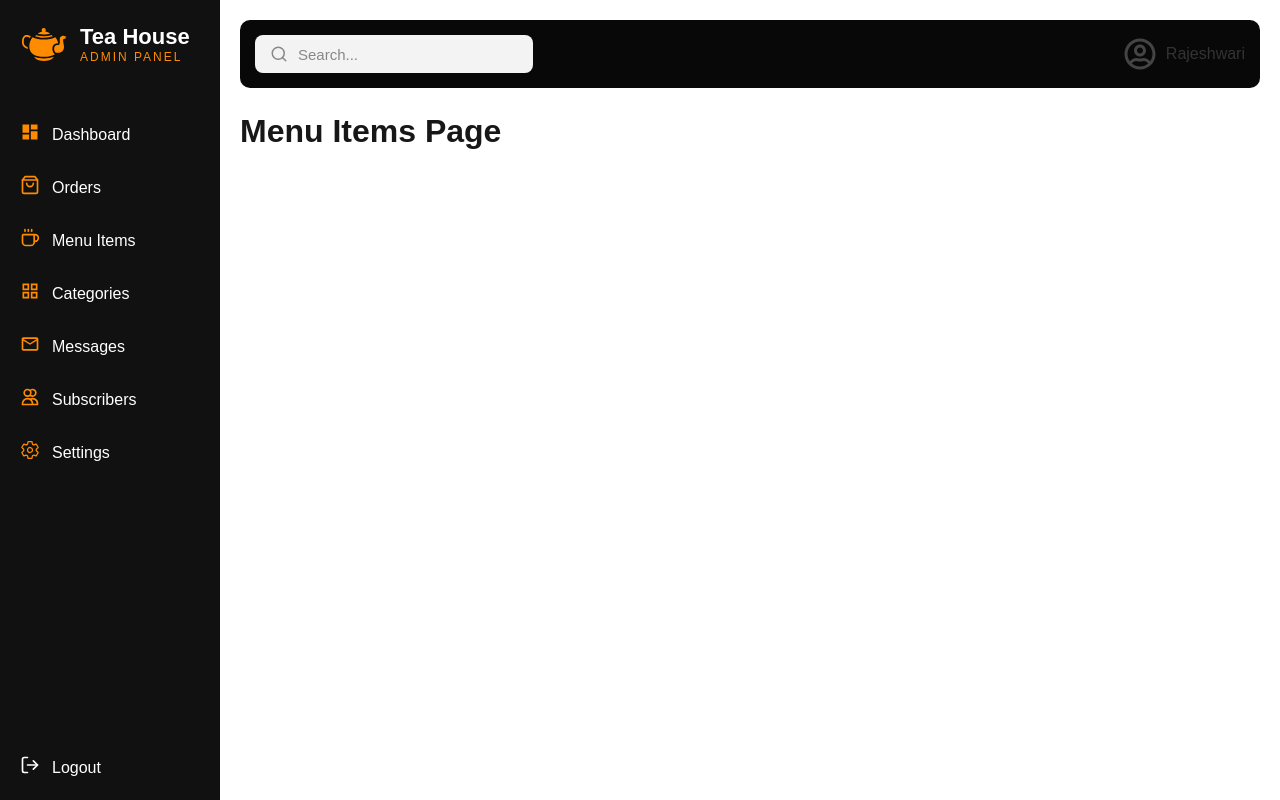
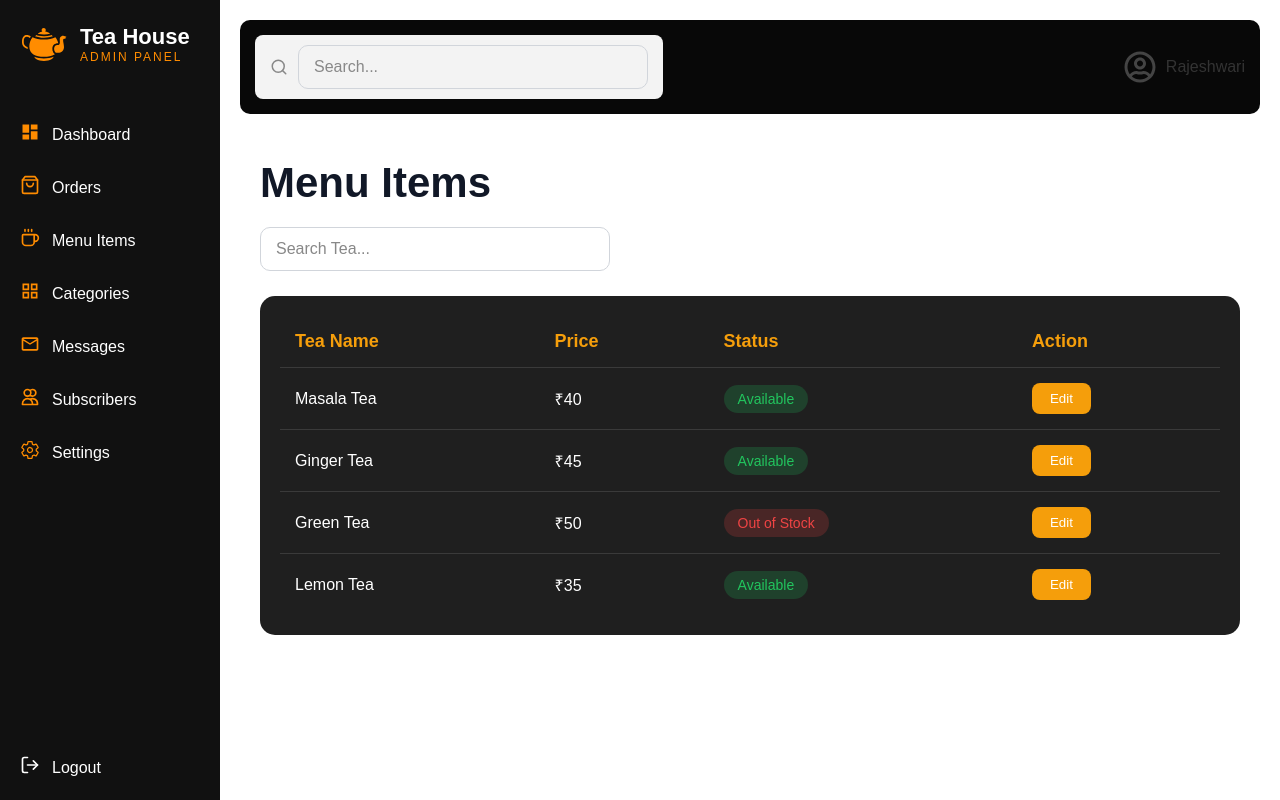
Before and after one commit to rajeshwari-frontend/Tea_House_Project, a Next.js app: page /dashboard/menu-items in a window 1280 px wide. Built offline with nearby package versions, Linux system fonts and the light colour scheme.

Commit message:
created menu page

```diff
--- a/app/dashboard/menu-items/page.jsx
+++ b/app/dashboard/menu-items/page.jsx
@@ -1,3 +1,5 @@
-export default function MenuItems() {
-  return <h1>Menu Items Page</h1>;
+import MenuItems from "@/components/MenuItems";
+
+export default function MenuItemsPage() {
+  return <MenuItems />;
 }
--- /dev/null
+++ b/components/MenuItems/MenuTable/index.css
@@ -0,0 +1,65 @@
+.menu-table-container {
+  background-color: #1f1f1f;
+  border-radius: 15px;
+  padding: 20px;
+  overflow-x: auto;
+}
+
+.menu-table {
+  width: 100%;
+  min-width: 700px;
+  border-collapse: collapse;
+}
+
+.menu-table th {
+  color: #f59e0b;
+  text-align: left;
+  padding: 15px;
+  font-size: 18px;
+  border-bottom: 1px solid #3a3a3a;
+}
+
+.menu-table td {
+  color: white;
+  padding: 15px;
+  border-bottom: 1px solid #3a3a3a;
+}
+
+.menu-table tr:last-child td {
+  border-bottom: none;
+}
+
+/* Status */
+
+.status {
+  padding: 6px 14px;
+  border-radius: 20px;
+  font-size: 14px;
+  font-weight: 500;
+}
+
+.available {
+  background: rgba(34, 197, 94, 0.2);
+  color: #22c55e;
+}
+
+.out-of-stock {
+  background: rgba(239, 68, 68, 0.2);
+  color: #ef4444;
+}
+
+/* Button */
+
+.edit-btn {
+  background: #f59e0b;
+  color: white;
+  border: none;
+  padding: 8px 18px;
+  border-radius: 8px;
+  cursor: pointer;
+  transition: 0.3s;
+}
+
+.edit-btn:hover {
+  background: #d97706;
+}
--- /dev/null
+++ b/components/MenuItems/MenuTable/index.jsx
@@ -0,0 +1,46 @@
+import "./index.css";
+
+const MenuTable = ({menuItems}) => {
+  return (
+    <div className="menu-table-container">
+  <table className="menu-table">
+    <thead>
+      <tr>
+        <th>Tea Name</th>
+        <th>Price</th>
+        <th>Status</th>
+        <th>Action</th>
+      </tr>
+    </thead>
+
+    <tbody>
+      {menuItems.map(item => (
+        <tr key={item.id}>
+          <td>{item.name}</td>
+
+          <td>{item.price}</td>
+
+          <td>
+            <span
+              className={`status ${item.status
+                .toLowerCase()
+                .replace(/\s+/g, "-")}`}
+            >
+              {item.status}
+            </span>
+          </td>
+
+          <td>
+            <button className="edit-btn">
+              Edit
+            </button>
+          </td>
+        </tr>
+      ))}
+    </tbody>
+  </table>
+</div>
+  );
+};
+
+export default MenuTable;
--- /dev/null
+++ b/components/MenuItems/index.css
@@ -0,0 +1,33 @@
+.menu-page {
+  padding: 20px;
+}
+
+.menu-header {
+  margin-bottom: 20px;
+}
+
+.menu-header h1 {
+  font-size: 42px;
+  font-weight: bold;
+  color: #111827;
+}
+
+.menu-toolbar {
+  display: flex;
+  justify-content: space-between;
+  align-items: center;
+  margin-bottom: 25px;
+}
+
+.search-input {
+  width: 350px;
+  padding: 12px 15px;
+  border: 1px solid #d1d5db;
+  border-radius: 10px;
+  outline: none;
+  font-size: 16px;
+}
+
+.search-input:focus {
+  border-color: #f59e0b;
+}
--- /dev/null
+++ b/components/MenuItems/index.jsx
@@ -0,0 +1,64 @@
+"use client";
+
+import { useState } from "react";
+import MenuTable from "./MenuTable";
+
+import "./index.css"
+const menuItems = [
+  {
+    id: 1,
+    name: "Masala Tea",
+    price: "₹40",
+    status: "Available",
+  },
+  {
+    id: 2,
+    name: "Ginger Tea",
+    price: "₹45",
+    status: "Available",
+  },
+  {
+    id: 3,
+    name: "Green Tea",
+    price: "₹50",
+    status: "Out of Stock",
+  },
+  {
+    id: 4,
+    name: "Lemon Tea",
+    price: "₹35",
+    status: "Available",
+  },
+];
+
+const MenuItems=()=>{
+
+
+    const [searchTerm, setSearchTerm] = useState("");
+    const filteredMenuItems = menuItems.filter((item) =>
+  item.name.toLowerCase().includes(searchTerm.toLowerCase())
+);
+    return (
+        <div className="menu-page">
+            <div className="menu-header">
+                <h1>Menu Items</h1>
+            </div>
+            <div className="menu-toolbar">
+
+    <input
+  type="text"
+  placeholder="Search Tea..."
+  className="search-input"
+  value={searchTerm}
+  onChange={(e) => setSearchTerm(e.target.value)}
+/>
+</div>
+        <MenuTable menuItems={filteredMenuItems} />
+
+        </div>
+    )
+}
+
+
+
+export default MenuItems;
```
Also changed, not shown: components/Orders/index.jsx (+4 -3 lines).
